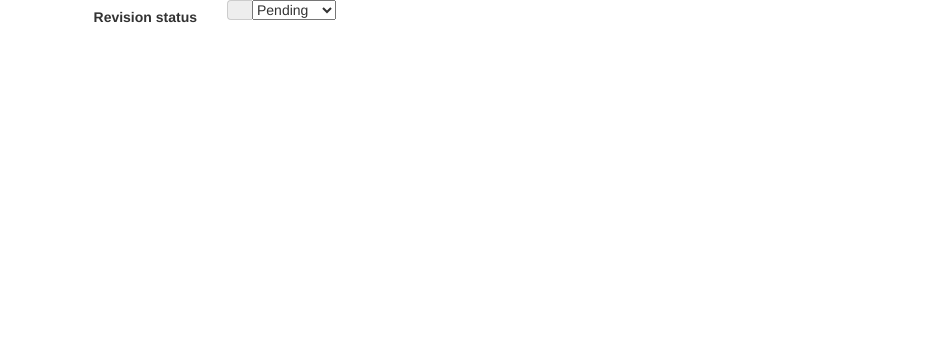
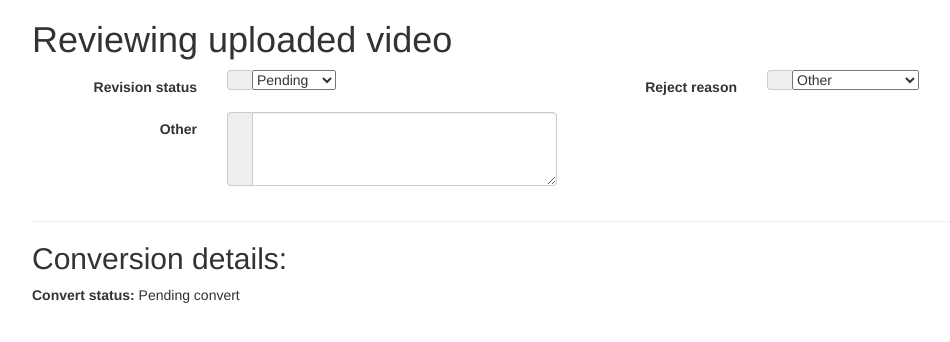
Before and after one commit to kvnramirez/videotest, a Django app: template media_library/templates/view_review_details.html in a window 1280 px wide. Shown: the top 342 px of the page, without its empty margins (38-988 px from the left). Run offline with Django 3.2, Linux system fonts and the light colour scheme; the template is opened without the code that fills it: values that come from a table or form of the project are taken from there, others are empty; some libraries are stand-ins or nearby versions.

Commit message:
alt version

```diff
--- a/django_ffmpeg/models.py
+++ b/django_ffmpeg/models.py
@@ -96,12 +96,14 @@ class ConvertVideo(models.Model):
     output_video_mp4 = models.FileField(
         verbose_name=_('MP4 Video file'),
         upload_to=video_file_path,
-        null=True
+        null=True,
+        blank=True
     )
     output_video_mov = models.FileField(
         verbose_name=_('MOV Video file'),
         upload_to=video_file_path,
-        null=True
+        null=True,
+        blank=True
     )
     thumb = models.ImageField(
         verbose_name=_('Thumbnail image'),
@@ -122,17 +124,37 @@ class ConvertVideo(models.Model):
     )
     convert_status = models.CharField(
         max_length=16,
-        verbose_name=_('Video conversion status'),
+        verbose_name=_('MP4 Video conversion status'),
+        choices=VIDEO_CONVERSION_STATUS_CHOICES,
+        default='pending',
+    )
+    convert_status_mov = models.CharField(
+        max_length=16,
+        verbose_name=_('MOV Video conversion status'),
         choices=VIDEO_CONVERSION_STATUS_CHOICES,
         default='pending',
     )
     converted_at = models.DateTimeField(
-        verbose_name=_('Convert time'),
+        verbose_name=_('Convert time MP4'),
+        editable=False, null=True, blank=True,
+    )
+    converted_mov_at = models.DateTimeField(
+        verbose_name=_('Convert time MOV'),
         editable=False, null=True, blank=True,
     )
     last_convert_msg = models.TextField(
-        verbose_name=_('Message from last converting command'),
+        verbose_name=_('MP4 Message from last converting command'),
+        null=True, blank=True,
     )
+
+    last_convert_msg_mov = models.TextField(
+        verbose_name=_('MOV Message from last converting command'),
+        null=True, blank=True,
+    )
+
+    # success_mp4 = models.BooleanField(verbose_name=_('Conversion success for MP4?'), default=False)
+    #
+    # success_mov = models.BooleanField(verbose_name=_('Conversion success for MOV?'), default=False)
     # TODO change user model
     user = models.ForeignKey(
         User,
@@ -147,6 +169,12 @@ class ConvertVideo(models.Model):
     convert_extension = models.CharField(
         max_length=5,
         verbose_name=_('Extension'),
+        help_text=_('Without dot: `.`'),
+        null=True, editable=False,
+    )
+    convert_extension_2 = models.CharField(
+        max_length=5,
+        verbose_name=_('Extension 2'),
         help_text=_('Without dot: `.`'),
         null=True, editable=False,
     )
@@ -178,6 +206,18 @@ class ConvertVideo(models.Model):
         return re.sub(r'[^\.]{1,10}$', self.convert_extension, filepath)
 
     @property
+    def converted_path_mov(self):
+        filepath = self.video.path
+        filepath = filepath.replace(FFMPEG_ORIG_VIDEO, FFMPEG_CONV_VIDEO)
+        return re.sub(r'[^\.]{1,10}$', 'mov', filepath)
+
+    @property
+    def converted_path_mp4(self):
+        filepath = self.video.path
+        filepath = filepath.replace(FFMPEG_ORIG_VIDEO, FFMPEG_CONV_VIDEO)
+        return re.sub(r'[^\.]{1,10}$', 'mp4', filepath)
+
+    @property
     def thumb_video_path(self):
         filepath = self.video.path
         filepath = filepath.replace(FFMPEG_ORIG_VIDEO, FFMPEG_THUMB_VIDEO)
--- a/django_ffmpeg/signals.py
+++ b/django_ffmpeg/signals.py
@@ -25,7 +25,7 @@ logger = logging.getLogger(__name__)
 
 @receiver(post_save, sender=ConvertVideo)
 def format_post_save(sender, instance, created, **kwargs):
-    print 'Format post_save'
+    # print 'Format post_save'
     if created:  # new object will be created
         print "New video uploaded..."
         # review, created = Video_revision.objects.get_or_create(file=instance.video)
--- a/media_library/forms.py
+++ b/media_library/forms.py
@@ -1,9 +1,26 @@
+# -*- coding: utf-8 -*-
 from django import forms
-
+from django.utils.translation import ugettext_lazy as _
 from django_ffmpeg.models import ConvertVideo
 
 
 class ReviewForm(forms.ModelForm):
+    other = forms.CharField(
+        label=_('Other'),
+        required=False,
+        widget=forms.Textarea(attrs={
+            'class': 'form-control',
+            'rows': 3,
+            'style': 'resize: vertical;'
+        }),
+        error_messages={
+            'required': _('Reject reason description'),
+        }
+    )
+
+    def __init__(self, *args, **kwargs):
+        super(ReviewForm, self).__init__(*args, **kwargs)
+
     class Meta:
         model = ConvertVideo
         fields = ('revision', 'reason', 'other',)
--- a/media_library/templates/view_review_details.html
+++ b/media_library/templates/view_review_details.html
@@ -15,12 +15,64 @@
 
 <div class="container">
 
+    <h1>Reviewing uploaded video</h1>
+
     <form class="form-horizontal form-bordered" action="." method="post" enctype="multipart/form-data">
         {% csrf_token %}
 
         <fieldset>
 
+            {% if form.instance.video %}
+                {{ form.instance.video }}
+            {% endif %}
+
+            {{ form.instance.output_video_mp4 }}
+
+            {{ form.instance.output_video_mov }}
+
             {% with form.revision as field %}
+                <div class="form-group col-md-6 col-md-offset-2 {% if field.errors %}has-error{% endif %}">
+                    <label class="col-md-4 control-label" for="{{ field.id_for_label }}">
+                        {{ field.label }}
+                    </label>
+                    <div class="col-md-8">
+                        <div class="input-group">
+                                            <span class="input-group-addon">
+                                                <i class="fa fa-user"></i>
+                                            </span>
+                            {{ field }}
+                        </div>
+                        {% if field.errors %}
+                            <span class="help-block">
+                                                {{ field.errors.as_text }}
+                                            </span>
+                        {% endif %}
+                    </div>
+                </div>
+            {% endwith %}
+
+            {% with form.reason as field %}
+                <div class="form-group col-md-6 col-md-offset-2 {% if field.errors %}has-error{% endif %}">
+                    <label class="col-md-4 control-label" for="{{ field.id_for_label }}">
+                        {{ field.label }}
+                    </label>
+                    <div class="col-md-8">
+                        <div class="input-group">
+                                            <span class="input-group-addon">
+                                                <i class="fa fa-user"></i>
+                                            </span>
+                            {{ field }}
+                        </div>
+                        {% if field.errors %}
+                            <span class="help-block">
+                                                {{ field.errors.as_text }}
+                                            </span>
+                        {% endif %}
+                    </div>
+                </div>
+            {% endwith %}
+
+            {% with form.other as field %}
                 <div class="form-group col-md-6 col-md-offset-2 {% if field.errors %}has-error{% endif %}">
                     <label class="col-md-4 control-label" for="{{ field.id_for_label }}">
                         {{ field.label }}
@@ -45,6 +97,23 @@
 
     </form>
 
+    <hr>
+    <h2>Conversion details:</h2>
+
+    {% if form.instance.convert_status %}
+        <b>Convert status: </b>{{ form.instance.get_convert_status_display }}<br>
+    {% endif %}
+    {% if form.instance.converted_at %}
+        <b>Convert at: </b>{{ form.instance.converted_at }}<br>
+    {% endif %}
+    {% if form.instance.last_convert_msg %}
+        <b>Last conversion message: </b><br>
+        {{ form.instance.last_convert_msg }}<br>
+    {% endif %}
+    {% if form.instance.meta_info %}
+        <b>Meta info: </b>{{ form.instance.meta_info }}<br>
+    {% endif %}
+
 
 </div>
 
```
Also changed, not shown: django_ffmpeg/admin.py (+19 -5 lines), django_ffmpeg/task.py (+43 -9 lines), django_ffmpeg/migrations/0003_auto_20190401_0306.py (added), django_ffmpeg/migrations/0004_auto_20190401_0324.py (added), 1 other file.
